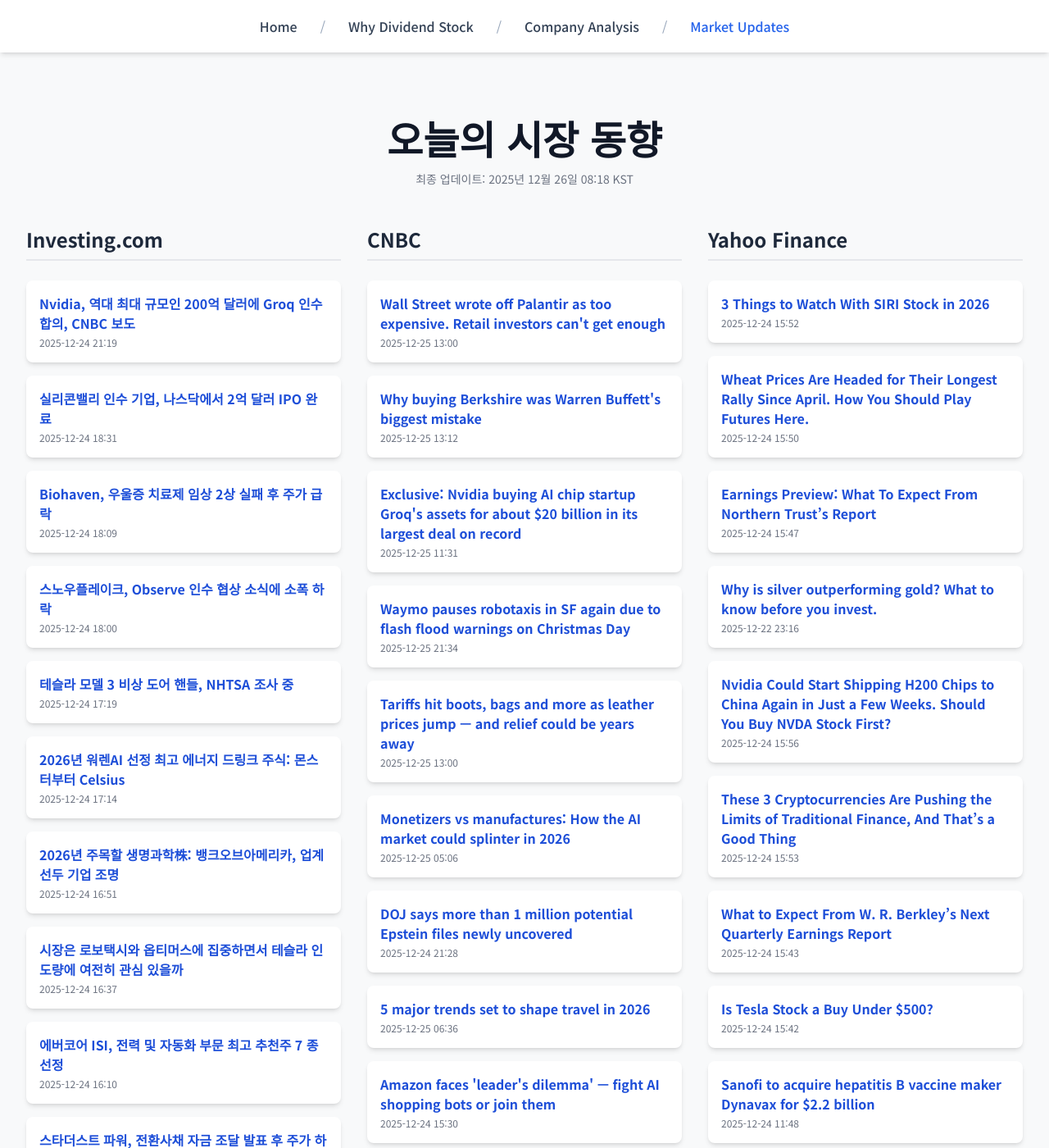
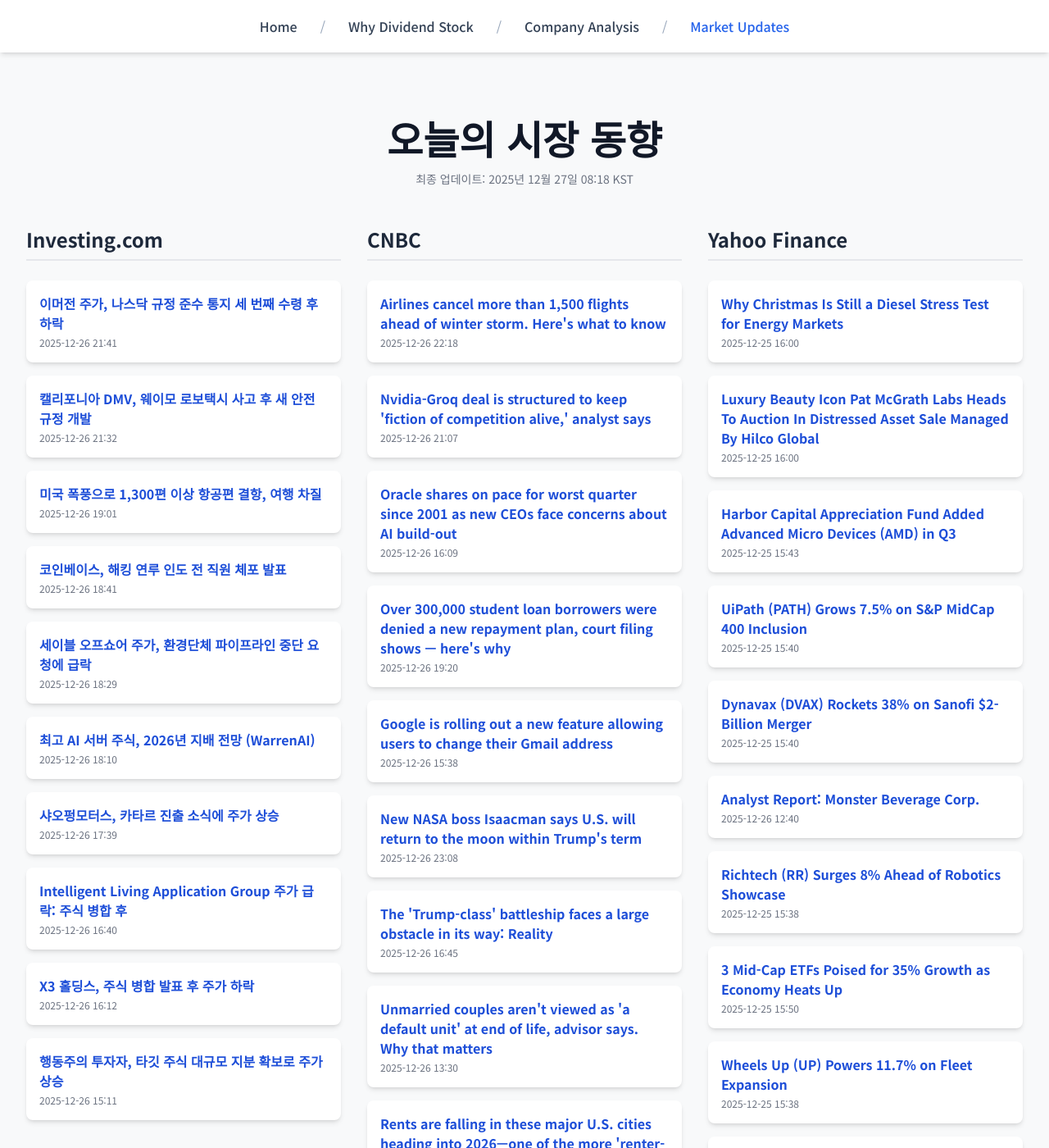
Before and after one commit to Kay-Hwang/my-company-analysis, a Jekyll site: the page built from market-updates.html, in a window 1280 px wide and 1400 px high. Shown: the whole window at 82% size. Built offline with Jekyll 4.4.1, drawn with Linux system fonts in a browser that asks for light colours; nearby versions of some CDN libraries; a script that is not in the unit is left out; some of the changed text lies outside the part shown.

Commit message:
Update daily data

```diff
--- a/_data/latest_data.json
+++ b/_data/latest_data.json
@@ -1,190 +1,190 @@
 {
-  "lastUpdated": "2025년 12월 26일 08:18 KST",
+  "lastUpdated": "2025년 12월 27일 08:18 KST",
   "news": {
     "investing": [
       {
-        "title": "Nvidia, 역대 최대 규모인 200억 달러에 Groq 인수 합의, CNBC 보도",
-        "link": "https://kr.investing.com/news/stock-market-news/article-1766717",
-        "pubDate": "2025-12-24 21:19:27",
-        "summary": "Nvidia, 역대 최대 규모인 200억 달러에 Groq 인수 합의, CNBC 보도"
+        "title": "이머전 주가, 나스닥 규정 준수 통지 세 번째 수령 후 하락",
+        "link": "https://kr.investing.com/news/stock-market-news/article-93CH-1767348",
+        "pubDate": "2025-12-26 21:41:01",
+        "summary": "이머전 주가, 나스닥 규정 준수 통지 세 번째 수령 후 하락"
       },
       {
-        "title": "실리콘밸리 인수 기업, 나스닥에서 2억 달러 IPO 완료",
-        "link": "https://kr.investing.com/news/stock-market-news/article-432SI-1766695",
-        "pubDate": "2025-12-24 18:31:04",
-        "summary": "실리콘밸리 인수 기업, 나스닥에서 2억 달러 IPO 완료"
+        "title": "캘리포니아 DMV, 웨이모 로보택시 사고 후 새 안전 규정 개발",
+        "link": "https://kr.investing.com/news/stock-market-news/article-93CH-1767344",
+        "pubDate": "2025-12-26 21:32:49",
+        "summary": "캘리포니아 DMV, 웨이모 로보택시 사고 후 새 안전 규정 개발"
       },
       {
-        "title": "Biohaven, 우울증 치료제 임상 2상 실패 후 주가 급락",
-        "link": "https://kr.investing.com/news/stock-market-news/article-93CH-1766690",
-        "pubDate": "2025-12-24 18:09:46",
-        "summary": "Biohaven, 우울증 치료제 임상 2상 실패 후 주가 급락"
+        "title": "미국 폭풍으로 1,300편 이상 항공편 결항, 여행 차질",
+        "link": "https://kr.investing.com/news/stock-market-news/article-93CH-1767320",
+        "pubDate": "2025-12-26 19:01:59",
+        "summary": "미국 폭풍으로 1,300편 이상 항공편 결항, 여행 차질"
       },
       {
-        "title": "스노우플레이크, Observe 인수 협상 소식에 소폭 하락",
-        "link": "https://kr.investing.com/news/stock-market-news/article-93CH-1766684",
-        "pubDate": "2025-12-24 18:00:24",
-        "summary": "스노우플레이크, Observe 인수 협상 소식에 소폭 하락"
+        "title": "코인베이스, 해킹 연루 인도 전 직원 체포 발표",
+        "link": "https://kr.investing.com/news/stock-market-news/article-93CH-1767318",
+        "pubDate": "2025-12-26 18:41:48",
+        "summary": "코인베이스, 해킹 연루 인도 전 직원 체포 발표"
       },
       {
-        "title": "테슬라 모델 3 비상 도어 핸들, NHTSA 조사 중",
-        "link": "https://kr.investing.com/news/stock-market-news/article-93CH-1766676",
-        "pubDate": "2025-12-24 17:19:17",
-        "summary": "테슬라 모델 3 비상 도어 핸들, NHTSA 조사 중"
+        "title": "세이블 오프쇼어 주가, 환경단체 파이프라인 중단 요청에 급락",
+        "link": "https://kr.investing.com/news/stock-market-news/article-93CH-1767317",
+        "pubDate": "2025-12-26 18:29:33",
+        "summary": "세이블 오프쇼어 주가, 환경단체 파이프라인 중단 요청에 급락"
       },
       {
-        "title": "2026년 워렌AI 선정 최고 에너지 드링크 주식: 몬스터부터 Celsius",
-        "link": "https://kr.investing.com/news/stock-market-news/article-93CH-1766674",
-        "pubDate": "2025-12-24 17:14:07",
-        "summary": "2026년 워렌AI 선정 최고 에너지 드링크 주식: 몬스터부터 Celsius"
+        "title": "최고 AI 서버 주식, 2026년 지배 전망 (WarrenAI)",
+        "link": "https://kr.investing.com/news/stock-market-news/article-93CH-1767314",
+        "pubDate": "2025-12-26 18:10:10",
+        "summary": "최고 AI 서버 주식, 2026년 지배 전망 (WarrenAI)"
       },
       {
-        "title": "2026년 주목할 생명과학株: 뱅크오브아메리카, 업계 선두 기업 조명",
-        "link": "https://kr.investing.com/news/stock-market-news/article-93CH-1766668",
-        "pubDate": "2025-12-24 16:51:56",
-        "summary": "2026년 주목할 생명과학株: 뱅크오브아메리카, 업계 선두 기업 조명"
+        "title": "샤오펑모터스, 카타르 진출 소식에 주가 상승",
+        "link": "https://kr.investing.com/news/stock-market-news/article-93CH-1767310",
+        "pubDate": "2025-12-26 17:39:26",
+        "summary": "샤오펑모터스, 카타르 진출 소식에 주가 상승"
       },
       {
-        "title": "시장은 로보택시와 옵티머스에 집중하면서 테슬라 인도량에 여전히 관심 있을까",
-        "link": "https://kr.investing.com/news/stock-market-news/article-1766661",
-        "pubDate": "2025-12-24 16:37:35",
-        "summary": "시장은 로보택시와 옵티머스에 집중하면서 테슬라 인도량에 여전히 관심 있을까"
+        "title": "Intelligent Living Application Group 주가 급락: 주식 병합 후",
+        "link": "https://kr.investing.com/news/stock-market-news/article-93CH-1767305",
+        "pubDate": "2025-12-26 16:40:00",
+        "summary": "Intelligent Living Application Group 주가 급락: 주식 병합 후"
       },
       {
-        "title": "에버코어 ISI, 전력 및 자동화 부문 최고 추천주 7 종 선정",
-        "link": "https://kr.investing.com/news/stock-market-news/article-93CH-1766648",
-        "pubDate": "2025-12-24 16:10:31",
-        "summary": "에버코어 ISI, 전력 및 자동화 부문 최고 추천주 7 종 선정"
+        "title": "X3 홀딩스, 주식 병합 발표 후 주가 하락",
+        "link": "https://kr.investing.com/news/stock-market-news/article-93CH-1767301",
+        "pubDate": "2025-12-26 16:12:34",
+        "summary": "X3 홀딩스, 주식 병합 발표 후 주가 하락"
       },
       {
-        "title": "스타더스트 파워, 전환사채 자금 조달 발표 후 주가 하락",
-        "link": "https://kr.investing.com/news/stock-market-news/article-93CH-1766644",
-        "pubDate": "2025-12-24 15:45:18",
-        "summary": "스타더스트 파워, 전환사채 자금 조달 발표 후 주가 하락"
+        "title": "행동주의 투자자, 타깃 주식 대규모 지분 확보로 주가 상승",
+        "link": "https://kr.investing.com/news/stock-market-news/article-1767291",
+        "pubDate": "2025-12-26 15:11:11",
+        "summary": "행동주의 투자자, 타깃 주식 대규모 지분 확보로 주가 상승"
       }
     ],
     "cnbc": [
       {
-        "title": "Wall Street wrote off Palantir as too expensive. Retail investors can't get enough",
-        "link": "https://www.cnbc.com/2025/12/25/palantir-retail-investors-valuation-karp.html",
-        "pubDate": "Thu, 25 Dec 2025 13:00:01 GMT",
-        "summary": "The stock, which made its market debut in 2020, is an indisputable star of the retail investing world."
+        "title": "Airlines cancel more than 1,500 flights ahead of winter storm. Here's what to know",
+        "link": "https://www.cnbc.com/2025/12/26/winter-storm-flight-cancellations.html",
+        "pubDate": "Fri, 26 Dec 2025 22:18:59 GMT",
+        "summary": "Airlines waived change fees ahead of a large winter storm and low temperatures after the busy Christmas holiday."
       },
       {
-        "title": "Why buying Berkshire was Warren Buffett's biggest mistake",
-        "link": "https://www.cnbc.com/2025/12/25/why-buying-berkshire-was-warren-buffetts-biggest-mistake.html",
-        "pubDate": "Thu, 25 Dec 2025 13:12:55 GMT",
-        "summary": "As Warren Buffett goes into his last week as Berkshire Hathaway's CEO, a 2010 CNBC video clip has him explaining why buying the company was his biggest mistake."
+        "title": "Nvidia-Groq deal is structured to keep 'fiction of competition alive,' analyst says",
+        "link": "https://www.cnbc.com/2025/12/26/nvidia-groq-deal-is-structured-to-keep-fiction-of-competition-alive.html",
+        "pubDate": "Fri, 26 Dec 2025 21:07:19 GMT",
+        "summary": "Groq's description of its Nvidia deal as a \"non-exclusive licensing agreement\" mimics other recent big AI transactions orchestrated by U.S. tech giants."
       },
       {
-        "title": "Exclusive: Nvidia buying AI chip startup Groq's assets for about $20 billion in its largest deal on record",
-        "link": "https://www.cnbc.com/2025/12/24/nvidia-buying-ai-chip-startup-groq-for-about-20-billion-biggest-deal.html",
-        "pubDate": "Thu, 25 Dec 2025 11:31:17 GMT",
-        "summary": "Nvidia is making its largest purchase ever, acquiring assets from nine-year-old chip startup Groq for about $20 billion."
+        "title": "Oracle shares on pace for worst quarter since 2001 as new CEOs face concerns about AI build-out",
+        "link": "https://www.cnbc.com/2025/12/26/oracle-stock-on-pace-for-worst-quarter-since-2001-ai-concerns.html",
+        "pubDate": "Fri, 26 Dec 2025 16:09:23 GMT",
+        "summary": "Investors want to know if Oracle, under new CEOs Clay Magouyrk and Mike Sicilia, can pay for and deliver data centers packed with Nvidia chips for OpenAI."
       },
       {
-        "title": "Waymo pauses robotaxis in SF again due to flash flood warnings on Christmas Day",
-        "link": "https://www.cnbc.com/2025/12/25/waymo-pauses-robotaxis-in-sf-again-due-to-flash-flood-warnings-on-christmas-day.html",
-        "pubDate": "Thu, 25 Dec 2025 21:34:07 GMT",
-        "summary": "Waymo again paused it robotaxi service, citing a flash flood warning on Christmas Day."
+        "title": "Over 300,000 student loan borrowers were denied a new repayment plan, court filing shows — here's why",
+        "link": "https://www.cnbc.com/2025/12/26/trump-rejects-student-loan-idr-applications.html",
+        "pubDate": "Fri, 26 Dec 2025 19:20:38 GMT",
+        "summary": "Trump officials rejected 327,955 income-driven repayment plan requests from student loan borrowers, according to a recent court filing. Here's what to know."
       },
       {
-        "title": "Tariffs hit boots, bags and more as leather prices jump — and relief could be years away",
-        "link": "https://www.cnbc.com/2025/12/25/leather-prices-tariffs-trump-boots-handbags-furniture-twisted-x.html",
-        "pubDate": "Thu, 25 Dec 2025 13:00:01 GMT",
-        "summary": "Leather prices are expected to continue rising in 2026 as Trump's tariffs crimple a global supply-chain while domestic manufacturing and cattle herds are down."
+        "title": "Google is rolling out a new feature allowing users to change their Gmail address",
+        "link": "https://www.cnbc.com/2025/12/26/google-gmail-change-email-address-without-new-account-india-hindi-support.html",
+        "pubDate": "Fri, 26 Dec 2025 15:38:06 GMT",
+        "summary": "Google says it is rolling out a feature that lets users change their Gmail addresses in a long-requested update to their email policy."
       },
       {
-        "title": "Monetizers vs manufactures: How the AI market could splinter in 2026",
-        "link": "https://www.cnbc.com/2025/12/25/how-the-ai-market-could-splinter-in-2026-.html",
-        "pubDate": "Thu, 25 Dec 2025 05:06:31 GMT",
-        "summary": "AI infrastructure firms are set to win from the evolution of once asset-light Big Tech firms."
+        "title": "New NASA boss Isaacman says U.S. will return to the moon within Trump's term",
+        "link": "https://www.cnbc.com/2025/12/26/nasa-boss-isaacman-us-will-return-to-the-moon-within-trumps-term.html",
+        "pubDate": "Fri, 26 Dec 2025 23:08:45 GMT",
+        "summary": "New NASA administrator Jared Isaacman said that the U.S.'s return to the moon is key to unlocking the \"orbital economy.\""
       },
       {
-        "title": "DOJ says more than 1 million potential Epstein files newly uncovered",
-        "link": "https://www.cnbc.com/2025/12/24/epstein-files-senators-call-for-audit-into-dojs-release.html",
-        "pubDate": "Wed, 24 Dec 2025 21:28:47 GMT",
-        "summary": "A bipartisan group of Senators on Wednesday said the Trump administration violated the law by failing to release the records in full last week."
+        "title": "The 'Trump-class' battleship faces a large obstacle in its way: Reality",
+        "link": "https://www.cnbc.com/2025/12/26/trump-class-battleship-uss-defiant-golden-fleet-rail-gun-laser-reality-defense-war-experts-skeptical.html",
+        "pubDate": "Fri, 26 Dec 2025 16:45:19 GMT",
+        "summary": "Even if it were technically feasible, the cost of building the battleship would be prohibitive."
       },
       {
-        "title": "5 major trends set to shape travel in 2026",
-        "link": "https://www.cnbc.com/2025/12/25/5-major-trends-set-to-shape-travel-in-2026.html",
-        "pubDate": "Thu, 25 Dec 2025 06:36:23 GMT",
-        "summary": "Travel in 2026 is expected to emphasize less-traveled destinations, decision-free planning, wellness retreats, nostalgia trips & AI‑powered hotel stays."
+        "title": "Unmarried couples aren't viewed as 'a default unit' at end of life, advisor says. Why that matters",
+        "link": "https://www.cnbc.com/2025/12/26/unmarried-couples-arent-default-unit-if-one-dies-why-that-matters.html",
+        "pubDate": "Fri, 26 Dec 2025 13:30:01 GMT",
+        "summary": "For the 9.5 million U.S. households headed by unmarried couples, a partner's death wouldn't come with the 'automatic safety net' that their married peers get."
       },
       {
-        "title": "Amazon faces 'leader's dilemma' — fight AI shopping bots or join them",
-        "link": "https://www.cnbc.com/2025/12/24/amazon-faces-a-dilemma-fight-ai-shopping-agents-or-join-them.html",
-        "pubDate": "Wed, 24 Dec 2025 15:30:34 GMT",
-        "summary": "Agents like OpenAI's Instant Checkout and Perplexity's Instant Buy threaten to reshape the e-commerce landscape."
+        "title": "Rents are falling in these major U.S. cities heading into 2026—one of the more 'renter-friendly periods' in a decade, says expert",
+        "link": "https://www.cnbc.com/2025/12/26/rents-are-falling-in-these-major-us-cities-heading-into-2026.html",
+        "pubDate": "Fri, 26 Dec 2025 17:16:47 GMT",
+        "summary": "Falling rents and rising vacancies are giving renters more room to negotiate prices heading into early 2026."
       },
       {
-        "title": "We're buying the post-earnings slump in a stock alongside Tim Cook. It's not Apple",
-        "link": "https://www.cnbc.com/2025/12/24/were-buying-the-post-earnings-slump-in-a-stock-alongside-tim-cook-its-not-apple.html",
-        "pubDate": "Wed, 24 Dec 2025 14:35:21 GMT",
-        "summary": "We're scooping up shares of struggling company on a confidence-inducing signal from the board of directors that a bottom could be forming."
+        "title": "Nvidia buying AI chip startup Groq's assets for about $20 billion in its largest deal on record",
+        "link": "https://www.cnbc.com/2025/12/24/nvidia-buying-ai-chip-startup-groq-for-about-20-billion-biggest-deal.html",
+        "pubDate": "Fri, 26 Dec 2025 14:14:39 GMT",
+        "summary": "Nvidia is making its largest purchase ever, acquiring assets from 9-year-old chip startup Groq for about $20 billion."
       }
     ],
     "yahoo": [
       {
-        "title": "3 Things to Watch With SIRI Stock in 2026",
-        "link": "https://finance.yahoo.com/news/3-things-watch-siri-stock-155200066.html",
-        "pubDate": "2025-12-24T15:52:00Z",
-        "summary": "3 Things to Watch With SIRI Stock in 2026"
+        "title": "Why Christmas Is Still a Diesel Stress Test for Energy Markets",
+        "link": "https://finance.yahoo.com/news/why-christmas-still-diesel-stress-160000062.html",
+        "pubDate": "2025-12-25T16:00:00Z",
+        "summary": "Why Christmas Is Still a Diesel Stress Test for Energy Markets"
       },
       {
-        "title": "Wheat Prices Are Headed for Their Longest Rally Since April. How You Should Play Futures Here.",
-        "link": "https://finance.yahoo.com/news/wheat-prices-headed-longest-rally-155037133.html",
-        "pubDate": "2025-12-24T15:50:37Z",
-        "summary": "Wheat Prices Are Headed for Their Longest Rally Since April. How You Should Play Futures Here."
+        "title": "Luxury Beauty Icon Pat McGrath Labs Heads To Auction In Distressed Asset Sale Managed By Hilco Global",
+        "link": "https://finance.yahoo.com/news/luxury-beauty-icon-pat-mcgrath-160000428.html",
+        "pubDate": "2025-12-25T16:00:00Z",
+        "summary": "Luxury Beauty Icon Pat McGrath Labs Heads To Auction In Distressed Asset Sale Managed By Hilco Global"
       },
       {
-        "title": "Earnings Preview: What To Expect From Northern Trust’s Report",
-        "link": "https://finance.yahoo.com/news/earnings-preview-expect-northern-trust-154759235.html",
-        "pubDate": "2025-12-24T15:47:59Z",
-        "summary": "Earnings Preview: What To Expect From Northern Trust’s Report"
+        "title": "Harbor Capital Appreciation Fund Added Advanced Micro Devices (AMD) in Q3",
+        "link": "https://finance.yahoo.com/news/harbor-capital-appreciation-fund-added-154332308.html",
+        "pubDate": "2025-12-25T15:43:32Z",
+        "summary": "Harbor Capital Appreciation Fund Added Advanced Micro Devices (AMD) in Q3"
       },
       {
-        "title": "Why is silver outperforming gold? What to know before you invest.",
-        "link": "https://finance.yahoo.com/personal-finance/investing/article/why-is-silver-outperforming-gold-what-to-know-before-you-invest-231615030.html",
-        "pubDate": "2025-12-22T23:16:15Z",
-        "summary": "Why is silver outperforming gold? What to know before you invest."
+        "title": "UiPath (PATH) Grows 7.5% on S&P MidCap 400 Inclusion",
+        "link": "https://finance.yahoo.com/news/uipath-path-grows-7-5-154016988.html",
+        "pubDate": "2025-12-25T15:40:16Z",
+        "summary": "UiPath (PATH) Grows 7.5% on S&P MidCap 400 Inclusion"
       },
       {
-        "title": "Nvidia Could Start Shipping H200 Chips to China Again in Just a Few Weeks. Should You Buy NVDA Stock First?",
-        "link": "https://finance.yahoo.com/news/nvidia-could-start-shipping-h200-155610642.html",
-        "pubDate": "2025-12-24T15:56:10Z",
-        "summary": "Nvidia Could Start Shipping H200 Chips to China Again in Just a Few Weeks. Should You Buy NVDA Stock First?"
+        "title": "Dynavax (DVAX) Rockets 38% on Sanofi $2-Billion Merger",
+        "link": "https://finance.yahoo.com/news/dynavax-dvax-rockets-38-sanofi-154037315.html",
+        "pubDate": "2025-12-25T15:40:37Z",
+        "summary": "Dynavax (DVAX) Rockets 38% on Sanofi $2-Billion Merger"
       },
       {
-        "title": "These 3 Cryptocurrencies Are Pushing the Limits of Traditional Finance, And That’s a Good Thing",
-        "link": "https://finance.yahoo.com/news/3-cryptocurrencies-pushing-limits-traditional-155321199.html",
-        "pubDate": "2025-12-24T15:53:21Z",
-        "summary": "These 3 Cryptocurrencies Are Pushing the Limits of Traditional Finance, And That’s a Good Thing"
+        "title": "Analyst Report: Monster Beverage Corp.",
+        "link": "https://finance.yahoo.com/research/reports/ARGUS_3631_AnalystReport_1766752841000?yptr=yahoo&ncid=yahooproperties_plusresear_nm5q6ze1cei",
+        "pubDate": "2025-12-26T12:40:41Z",
+        "summary": "Analyst Report: Monster Beverage Corp."
       },
       {
-        "title": "What to Expect From W. R. Berkley’s Next Quarterly Earnings Report",
-        "link": "https://finance.yahoo.com/news/expect-w-r-berkley-next-154359688.html",
-        "pubDate": "2025-12-24T15:43:59Z",
-        "summary": "What to Expect From W. R. Berkley’s Next Quarterly Earnings Report"
+        "title": "Richtech (RR) Surges 8% Ahead of Robotics  Showcase",
+        "link": "https://finance.yahoo.com/news/richtech-rr-surges-8-ahead-153845019.html",
+        "pubDate": "2025-12-25T15:38:45Z",
+        "summary": "Richtech (RR) Surges 8% Ahead of Robotics  Showcase"
       },
       {
-        "title": "Is Tesla Stock a Buy Under $500?",
-        "link": "https://finance.yahoo.com/news/tesla-stock-buy-under-500-154233923.html",
-        "pubDate": "2025-12-24T15:42:33Z",
-        "summary": "Is Tesla Stock a Buy Under $500?"
+        "title": "3 Mid-Cap ETFs Poised for 35% Growth as Economy Heats Up",
+        "link": "https://finance.yahoo.com/news/3-mid-cap-etfs-poised-155000848.html",
+        "pubDate": "2025-12-25T15:50:00Z",
+        "summary": "3 Mid-Cap ETFs Poised for 35% Growth as Economy Heats Up"
       },
       {
-        "title": "Sanofi to acquire hepatitis B vaccine maker Dynavax for $2.2 billion",
-        "link": "https://finance.yahoo.com/news/sanofi-acquire-hepatitis-b-vaccine-114414352.html",
-        "pubDate": "2025-12-24T11:48:23Z",
-        "summary": "Sanofi to acquire hepatitis B vaccine maker Dynavax for $2.2 billion"
+        "title": "Wheels Up (UP) Powers 11.7% on Fleet Expansion",
+        "link": "https://finance.yahoo.com/news/wheels-powers-11-7-fleet-153859440.html",
+        "pubDate": "2025-12-25T15:38:59Z",
+        "summary": "Wheels Up (UP) Powers 11.7% on Fleet Expansion"
       },
       {
-        "title": "The Bull vs. Bear Case for Silver and Gold",
-        "link": "https://finance.yahoo.com/news/bull-vs-bear-case-silver-155944474.html",
-        "pubDate": "2025-12-24T15:59:44Z",
-        "summary": "The Bull vs. Bear Case for Silver and Gold"
+        "title": "Nike (NKE) Jumps 4.6% as Tim Cook Hikes Stake",
+        "link": "https://finance.yahoo.com/news/nike-nke-jumps-4-6-153647936.html",
+        "pubDate": "2025-12-25T15:36:47Z",
+        "summary": "Nike (NKE) Jumps 4.6% as Tim Cook Hikes Stake"
       }
     ]
   }
```
